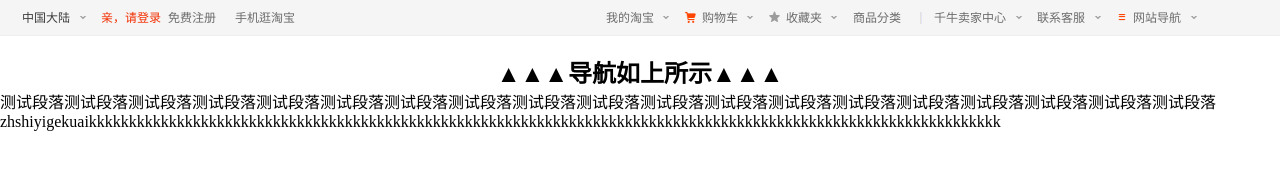
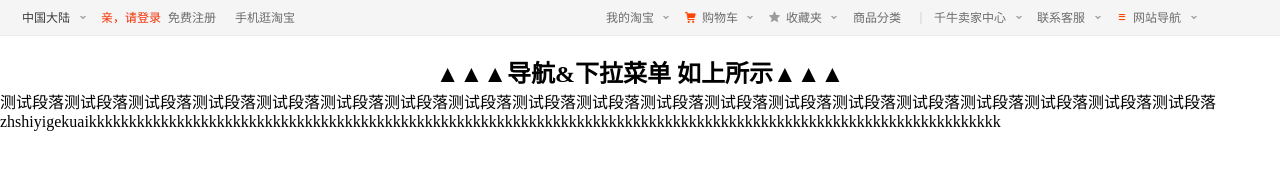
Before and after one commit to estherzz/Practice03, a plain HTML site: page index.html in a window 1280 px wide. Shown: the top 170 px of the page. Drawn offline with Linux system fonts and the light colour scheme.

Commit message:
Update index.html

```diff
--- a/index.html
+++ b/index.html
@@ -492,7 +492,7 @@
     </div>
     <div>
       <br>
-        <h2 style="text-align:center">▲▲▲导航如上所示▲▲▲</h2>
+        <h2 style="text-align:center">▲▲▲导航&下拉菜单 如上所示▲▲▲</h2>
         <p>测试段落测试段落测试段落测试段落测试段落测试段落测试段落测试段落测试段落测试段落测试段落测试段落测试段落测试段落测试段落测试段落测试段落测试段落测试段落
             zhshiyigekuaikkkkkkkkkkkkkkkkkkkkkkkkkkkkkkkkkkkkkkkkkkkkkkkkkkkkkkkkkkkkkkkkkkkkkkkkkkkkkkkkkkkkkkkkkkkkkkkkkkkkkkkkkkkkkkkkkk</p>
     </div>
```
